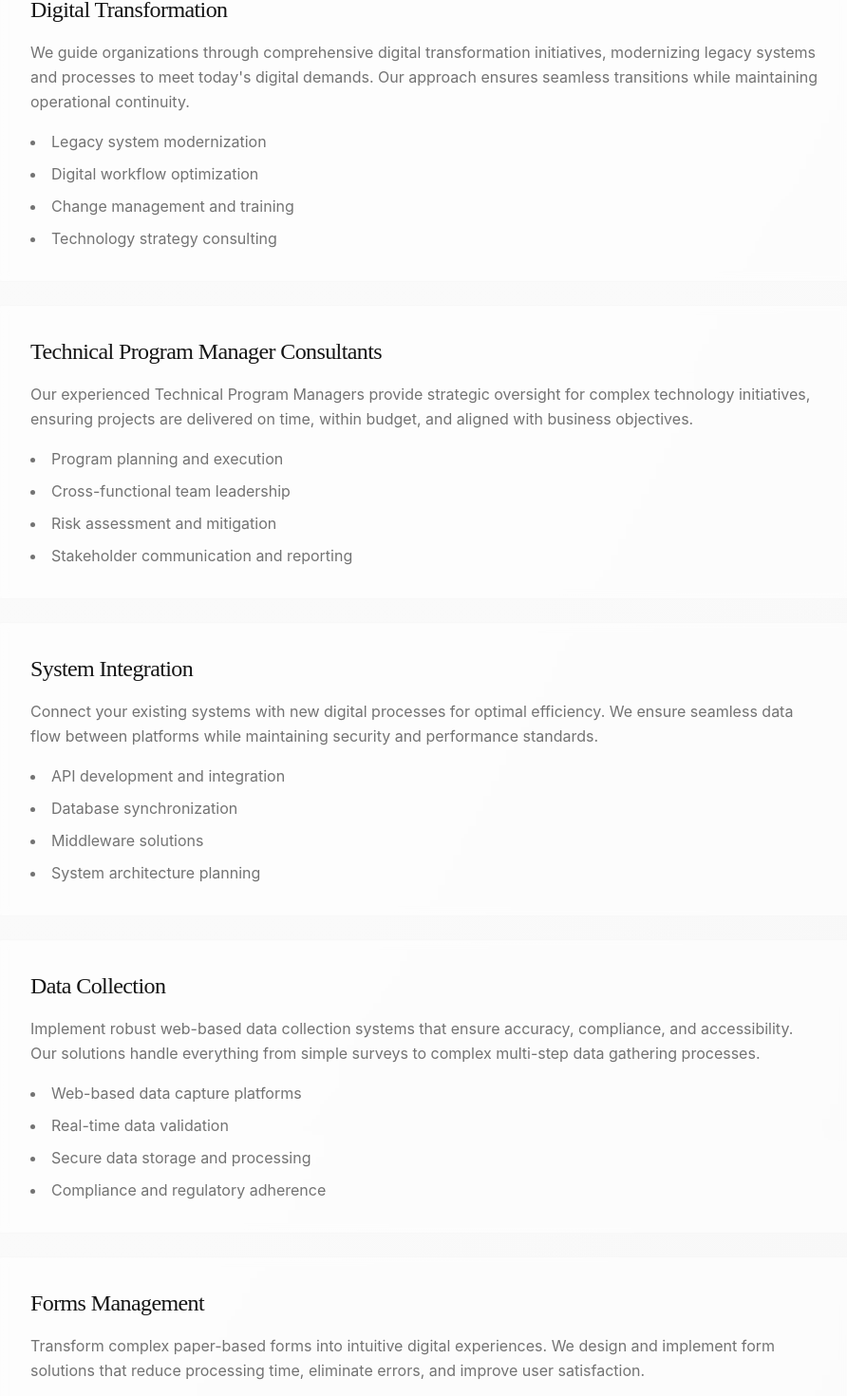
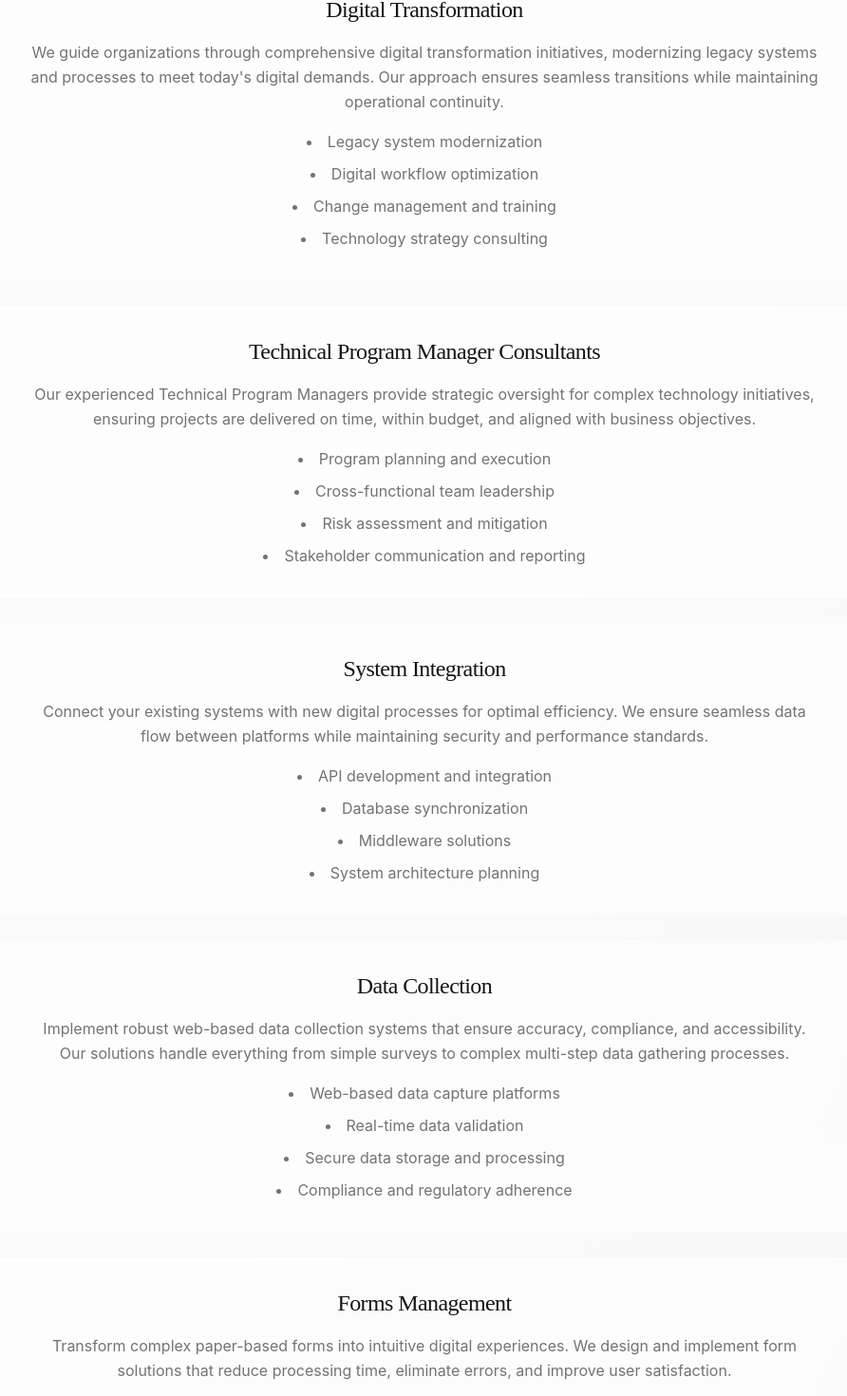
Before and after one commit to Maggoten/psyche-card-pivot, a React (Vite) app: page /about in a window 1280 px wide. Shown: the part 398-1868 px from the top of the page at 95% size, without its empty margins (193-1085 px from the left). Built offline with nearby package versions, Linux system fonts and the light colour scheme; a web font is replaced by a local one.

Commit message:
Center text on about page
Center headers and text content on the about page to improve visual alignment and readability.

```diff
--- a/src/pages/About.tsx
+++ b/src/pages/About.tsx
@@ -23,13 +23,13 @@ const About = () => {
           <div className="space-y-6">
             {/* Digital Transformation */}
             <div className="bg-card/50 backdrop-blur-sm rounded-lg p-6 md:p-8 border border-border/20">
-              <h2 className="font-display text-2xl font-medium tracking-tight text-foreground mb-4">
+              <h2 className="font-display text-2xl font-medium tracking-tight text-foreground mb-4 text-center">
                 Digital Transformation
               </h2>
-              <p className="text-muted-foreground font-body leading-relaxed mb-4">
+              <p className="text-muted-foreground font-body leading-relaxed mb-4 text-center">
                 We guide organizations through comprehensive digital transformation initiatives, modernizing legacy systems and processes to meet today's digital demands. Our approach ensures seamless transitions while maintaining operational continuity.
               </p>
-              <ul className="text-muted-foreground font-body leading-relaxed list-disc list-inside space-y-2">
+              <ul className="text-muted-foreground font-body leading-relaxed list-disc list-inside space-y-2 text-center">
                 <li>Legacy system modernization</li>
                 <li>Digital workflow optimization</li>
                 <li>Change management and training</li>
@@ -39,13 +39,13 @@ const About = () => {
 
             {/* Technical Program Manager Consultants */}
             <div className="bg-card/50 backdrop-blur-sm rounded-lg p-6 md:p-8 border border-border/20">
-              <h2 className="font-display text-2xl font-medium tracking-tight text-foreground mb-4">
+              <h2 className="font-display text-2xl font-medium tracking-tight text-foreground mb-4 text-center">
                 Technical Program Manager Consultants
               </h2>
-              <p className="text-muted-foreground font-body leading-relaxed mb-4">
+              <p className="text-muted-foreground font-body leading-relaxed mb-4 text-center">
                 Our experienced Technical Program Managers provide strategic oversight for complex technology initiatives, ensuring projects are delivered on time, within budget, and aligned with business objectives.
               </p>
-              <ul className="text-muted-foreground font-body leading-relaxed list-disc list-inside space-y-2">
+              <ul className="text-muted-foreground font-body leading-relaxed list-disc list-inside space-y-2 text-center">
                 <li>Program planning and execution</li>
                 <li>Cross-functional team leadership</li>
                 <li>Risk assessment and mitigation</li>
@@ -55,13 +55,13 @@ const About = () => {
 
             {/* System Integration */}
             <div className="bg-card/50 backdrop-blur-sm rounded-lg p-6 md:p-8 border border-border/20">
-              <h2 className="font-display text-2xl font-medium tracking-tight text-foreground mb-4">
+              <h2 className="font-display text-2xl font-medium tracking-tight text-foreground mb-4 text-center">
                 System Integration
               </h2>
-              <p className="text-muted-foreground font-body leading-relaxed mb-4">
+              <p className="text-muted-foreground font-body leading-relaxed mb-4 text-center">
                 Connect your existing systems with new digital processes for optimal efficiency. We ensure seamless data flow between platforms while maintaining security and performance standards.
               </p>
-              <ul className="text-muted-foreground font-body leading-relaxed list-disc list-inside space-y-2">
+              <ul className="text-muted-foreground font-body leading-relaxed list-disc list-inside space-y-2 text-center">
                 <li>API development and integration</li>
                 <li>Database synchronization</li>
                 <li>Middleware solutions</li>
@@ -71,13 +71,13 @@ const About = () => {
 
             {/* Data Collection */}
             <div className="bg-card/50 backdrop-blur-sm rounded-lg p-6 md:p-8 border border-border/20">
-              <h2 className="font-display text-2xl font-medium tracking-tight text-foreground mb-4">
+              <h2 className="font-display text-2xl font-medium tracking-tight text-foreground mb-4 text-center">
                 Data Collection
               </h2>
-              <p className="text-muted-foreground font-body leading-relaxed mb-4">
+              <p className="text-muted-foreground font-body leading-relaxed mb-4 text-center">
                 Implement robust web-based data collection systems that ensure accuracy, compliance, and accessibility. Our solutions handle everything from simple surveys to complex multi-step data gathering processes.
               </p>
-              <ul className="text-muted-foreground font-body leading-relaxed list-disc list-inside space-y-2">
+              <ul className="text-muted-foreground font-body leading-relaxed list-disc list-inside space-y-2 text-center">
                 <li>Web-based data capture platforms</li>
                 <li>Real-time data validation</li>
                 <li>Secure data storage and processing</li>
@@ -87,13 +87,13 @@ const About = () => {
 
             {/* Forms Management */}
             <div className="bg-card/50 backdrop-blur-sm rounded-lg p-6 md:p-8 border border-border/20">
-              <h2 className="font-display text-2xl font-medium tracking-tight text-foreground mb-4">
+              <h2 className="font-display text-2xl font-medium tracking-tight text-foreground mb-4 text-center">
                 Forms Management
               </h2>
-              <p className="text-muted-foreground font-body leading-relaxed mb-4">
+              <p className="text-muted-foreground font-body leading-relaxed mb-4 text-center">
                 Transform complex paper-based forms into intuitive digital experiences. We design and implement form solutions that reduce processing time, eliminate errors, and improve user satisfaction.
               </p>
-              <ul className="text-muted-foreground font-body leading-relaxed list-disc list-inside space-y-2">
+              <ul className="text-muted-foreground font-body leading-relaxed list-disc list-inside space-y-2 text-center">
                 <li>Digital form design and development</li>
                 <li>Automated validation and processing</li>
                 <li>Multi-channel form deployment</li>
```
